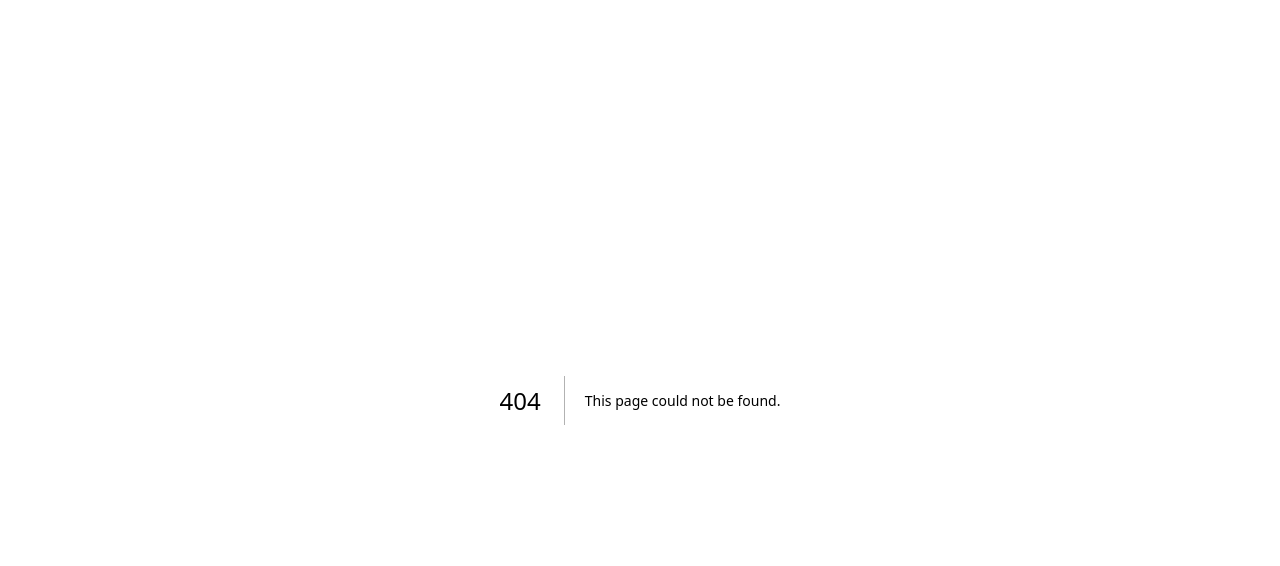
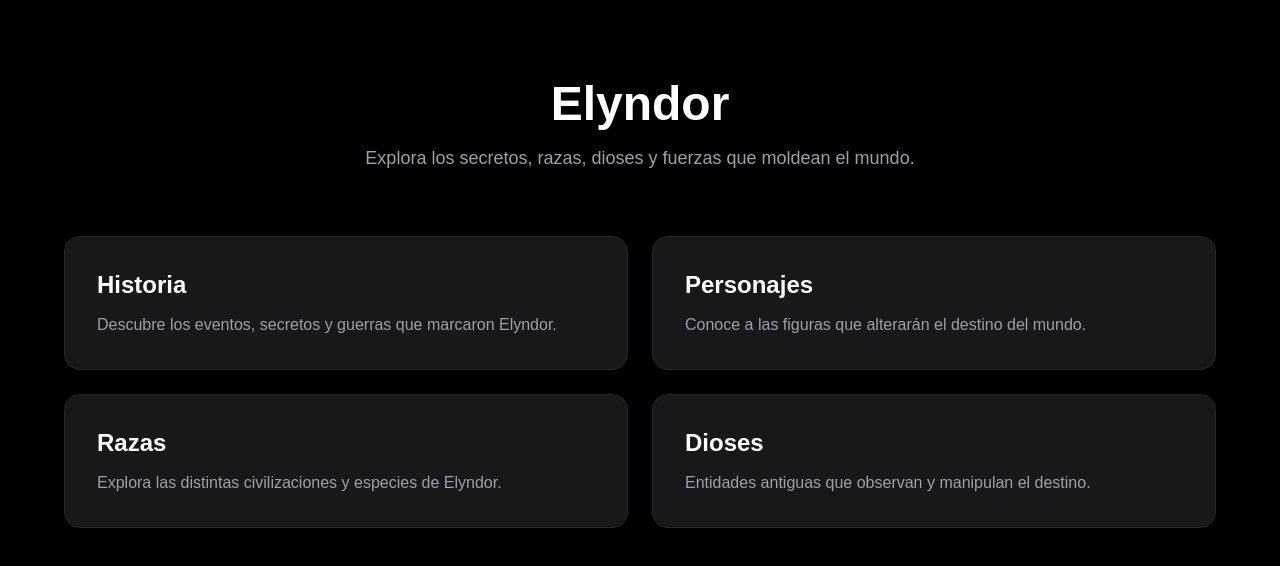
Before and after one commit to Zangentzu/elyndor-web, a Next.js app: page /mundo in a window 1280 px wide. Before the commit this address had no page. Shown: the top 566 px of the page. Built offline with nearby package versions, Linux system fonts and the light colour scheme.

Commit message:
boton volver al mundo

```diff
--- a/app/historia/page.tsx
+++ b/app/historia/page.tsx
@@ -1,8 +1,16 @@
+import Link from "next/link";
+
 export default function Historia() {
   return (
     <div className="min-h-screen bg-black text-white px-6 py-20">
 
-      <div className="max-w-4xl mx-auto space-y-8">
+      <div className="max-w-4xl mx-auto">
+
+        <Link href="/mundo">
+          <button className="mb-10 px-4 py-2 rounded-lg bg-zinc-800 hover:bg-zinc-700 transition">
+            ← Volver al Mundo
+          </button>
+        </Link>
 
         <h1 className="text-5xl font-bold text-center mb-12">
           Historia de Elyndor
--- /dev/null
+++ b/app/mundo/page.tsx
@@ -0,0 +1,71 @@
+import Link from "next/link";
+
+export default function Mundo() {
+  return (
+    <div className="min-h-screen bg-black text-white px-6 py-20">
+
+      <div className="max-w-6xl mx-auto">
+
+        <h1 className="text-5xl font-bold text-center mb-4">
+          Elyndor
+        </h1>
+
+        <p className="text-center text-zinc-400 text-lg mb-16">
+          Explora los secretos, razas, dioses y fuerzas que moldean el mundo.
+        </p>
+
+        <div className="grid grid-cols-1 md:grid-cols-2 gap-6">
+
+          <Link href="/historia">
+            <div className="bg-zinc-900 hover:bg-zinc-800 transition rounded-2xl p-8 cursor-pointer border border-zinc-800">
+              <h2 className="text-2xl font-semibold mb-3">
+                Historia
+              </h2>
+
+              <p className="text-zinc-400">
+                Descubre los eventos, secretos y guerras que marcaron Elyndor.
+              </p>
+            </div>
+          </Link>
+
+          <Link href="/personajes">
+            <div className="bg-zinc-900 hover:bg-zinc-800 transition rounded-2xl p-8 cursor-pointer border border-zinc-800">
+              <h2 className="text-2xl font-semibold mb-3">
+                Personajes
+              </h2>
+
+              <p className="text-zinc-400">
+                Conoce a las figuras que alterarán el destino del mundo.
+              </p>
+            </div>
+          </Link>
+
+          <Link href="/razas">
+            <div className="bg-zinc-900 hover:bg-zinc-800 transition rounded-2xl p-8 cursor-pointer border border-zinc-800">
+              <h2 className="text-2xl font-semibold mb-3">
+                Razas
+              </h2>
+
+              <p className="text-zinc-400">
+                Explora las distintas civilizaciones y especies de Elyndor.
+              </p>
+            </div>
+          </Link>
+
+          <Link href="/dioses">
+            <div className="bg-zinc-900 hover:bg-zinc-800 transition rounded-2xl p-8 cursor-pointer border border-zinc-800">
+              <h2 className="text-2xl font-semibold mb-3">
+                Dioses
+              </h2>
+
+              <p className="text-zinc-400">
+                Entidades antiguas que observan y manipulan el destino.
+              </p>
+            </div>
+          </Link>
+
+        </div>
+      </div>
+    </div>
+  );
+}
--- a/app/page.tsx
+++ b/app/page.tsx
@@ -3,6 +3,7 @@ import Link from "next/link";
 export default function Home() {
   return (
     <div className="min-h-screen flex items-center justify-center bg-gradient-to-b from-black via-zinc-900 to-black text-white">
+
       <div className="text-center space-y-6 px-6">
 
         <h1 className="text-5xl font-bold tracking-wide">
@@ -13,7 +14,7 @@ export default function Home() {
           Un mundo olvidado está despertando… y tú acabas de entrar en él.
         </p>
 
-        <Link href="/historia">
+        <Link href="/mundo">
           <button className="px-6 py-3 rounded-full bg-white text-black font-semibold hover:bg-zinc-200 transition">
             Entrar al mundo
           </button>
```
